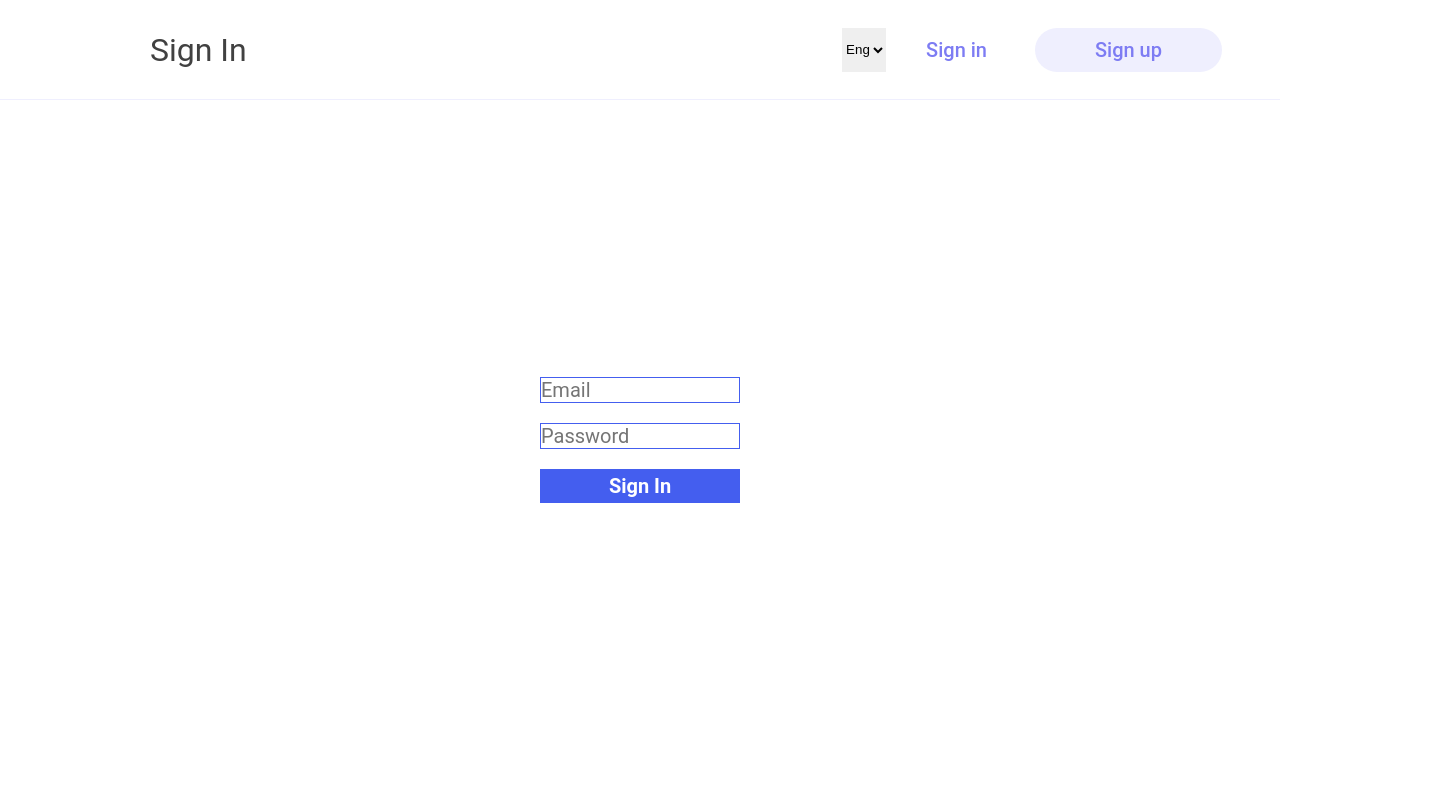
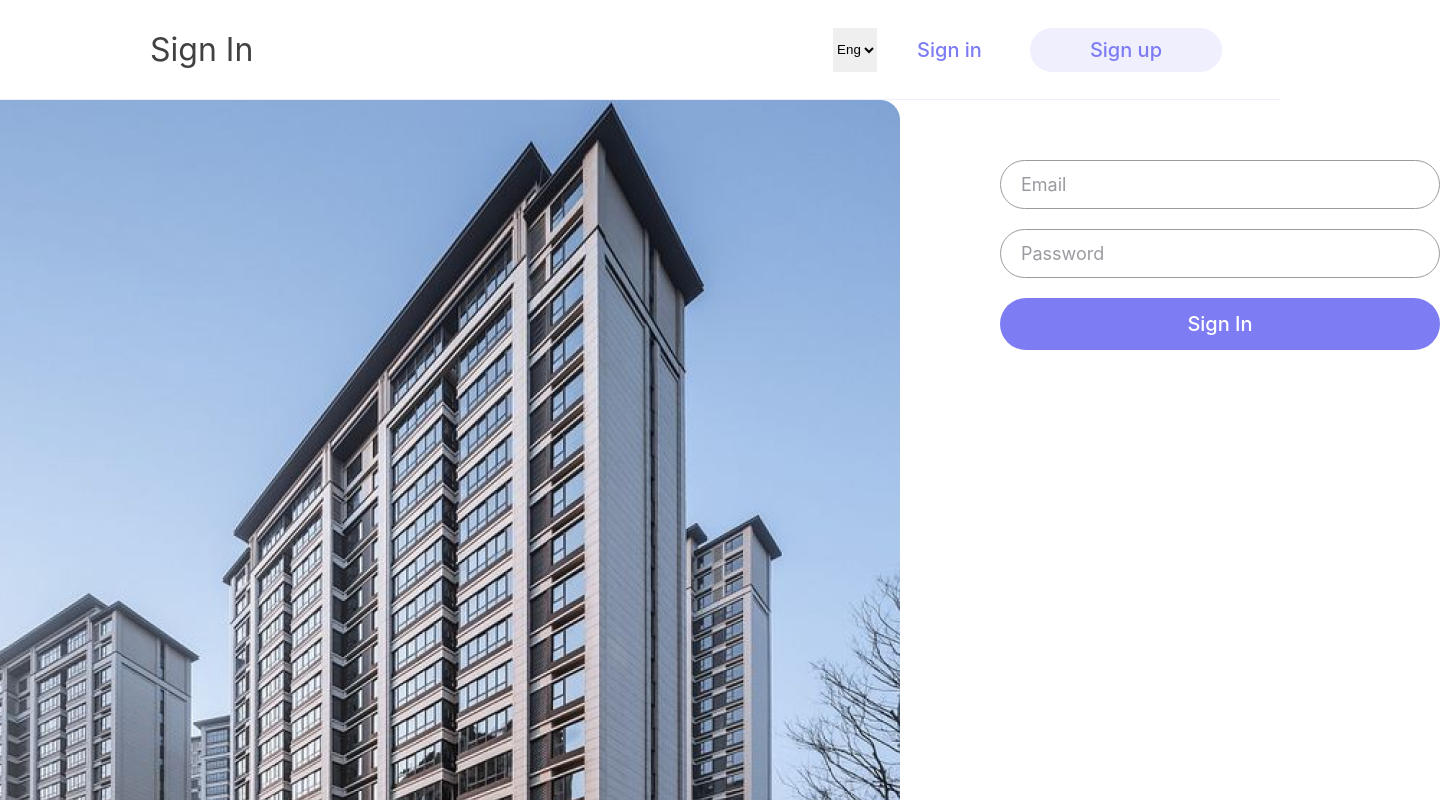
Before and after one commit to avdiachenko/teamchallenge-chat, a React (Vite) app in the folder frontend/: page /signin in a window 1280 px wide. Shown: the top 800 px of the page, 1440 px wide, since content can reach past the window. Built offline with nearby package versions, Linux system fonts and the light colour scheme.

Commit message:
feat: sign page base styles

```diff
--- a/frontend/src/pages/SignIn/SignIn.module.css
+++ b/frontend/src/pages/SignIn/SignIn.module.css
@@ -9,12 +9,11 @@
 
 .content {
   display: flex;
-  align-items: center;
-  justify-content: center;
-  flex-direction: column;
-  gap: 20px;
-  height: calc(100vh - 100px);
-  width: 100%;
+  flex-direction: row;
+  align-items: flex-start;
+  justify-content: space-between;
+  min-height: calc(100vh - 100px);
+  width: 1600px;
 }
 
 .form {
@@ -23,6 +22,8 @@
   align-items: center;
   justify-content: center;
   gap: 20px;
+  padding-top: 60px;
+  width: 440px;
 }
 
 .inputContainer {
@@ -31,25 +32,36 @@
   align-items: center;
   justify-content: center;
   gap: 5px;
+  width: 440px;
 }
 
 .input {
-  font-size: 20px;
-  border: 1px solid var(--primary-color);
-  width: 200px;
+  font-size: 18px;
+  font-weight: 400;
+  color: var(--black-color);
+  border: 1px solid var(--gray-color-500);
+  width: 100%;
+  padding: 13px 20px;
+  border-radius: 40px;
 }
 
+.input::placeholder {
+  color: var(--gray-color-500);
+  font-size: 18px;
+  font-weight: 400;
+}
 .error {
   color: red;
 }
 
 .submit {
   font-size: 20px;
-  font-weight: bold;
-  color: white;
-  background-color: var(--primary-color);
-  padding: 5px 10px;
-  width: 200px;
+  font-weight: 500;
+  color: var(--white-color);
+  background-color: var(--purple-color-600);
+  border-radius: 60px;
+  padding: 14px;
+  width: 100%;
   cursor: pointer;
 }
 
--- a/frontend/src/pages/SignIn/SignIn.tsx
+++ b/frontend/src/pages/SignIn/SignIn.tsx
@@ -3,6 +3,7 @@ import { SubmitHandler, useForm } from "react-hook-form";
 import { useNavigate } from "react-router-dom";
 import { useUserStore } from "../../entities/user/user.store";
 import { AuthData } from "../../entities/user/user.types";
+import signImage from "../../shared/assets/images/signImage.jpg";
 import { Header } from "../../widgets/Header/Header";
 import styles from "./SignIn.module.css";
 
@@ -28,7 +29,10 @@ export function SignIn() {
   return (
     <div className={styles.container}>
       <Header title="Sign In" />
+
       <div className={styles.content}>
+        <img src={signImage} alt="logo" className={styles.logo} />
+
         <form onSubmit={handleSubmit(onSubmit)} className={styles.form}>
           <div className={styles.inputContainer}>
             <input
@@ -63,12 +67,12 @@ export function SignIn() {
           </div>
 
           <input type="submit" value="Sign In" disabled={loading} className={styles.submit} />
+
+          <div className={styles.status}>
+            {loading && <p className={styles.request}>Login request</p>}
+            {error && <p className={styles.error}>{errorMessage}</p>}
+          </div>
         </form>
-
-        <div className={styles.status}>
-          {loading && <p className={styles.request}>Login request</p>}
-          {error && <p className={styles.error}>{errorMessage}</p>}
-        </div>
       </div>
     </div>
   );
--- a/frontend/src/pages/SignUp/SignUp.module.css
+++ b/frontend/src/pages/SignUp/SignUp.module.css
@@ -9,12 +9,11 @@
 
 .content {
   display: flex;
-  align-items: center;
-  justify-content: center;
-  flex-direction: column;
-  gap: 20px;
-  height: calc(100vh - 100px);
-  width: 100%;
+  flex-direction: row;
+  align-items: flex-start;
+  justify-content: space-between;
+  min-height: calc(100vh - 100px);
+  width: 1600px;
 }
 
 .form {
@@ -23,6 +22,8 @@
   align-items: center;
   justify-content: center;
   gap: 20px;
+  padding-top: 60px;
+  width: 440px;
 }
 
 .inputContainer {
@@ -31,12 +32,23 @@
   align-items: center;
   justify-content: center;
   gap: 5px;
+  width: 440px;
 }
 
 .input {
-  font-size: 20px;
-  border: 1px solid var(--primary-color);
-  width: 200px;
+  font-size: 18px;
+  font-weight: 400;
+  color: var(--black-color);
+  border: 1px solid var(--gray-color-500);
+  width: 100%;
+  padding: 13px 20px;
+  border-radius: 40px;
+}
+
+.input::placeholder {
+  color: var(--gray-color-500);
+  font-size: 18px;
+  font-weight: 400;
 }
 
 .error {
@@ -45,11 +57,12 @@
 
 .submit {
   font-size: 20px;
-  font-weight: bold;
-  color: white;
-  background-color: var(--primary-color);
-  padding: 5px 10px;
-  width: 200px;
+  font-weight: 500;
+  color: var(--white-color);
+  background-color: var(--purple-color-600);
+  border-radius: 60px;
+  padding: 14px;
+  width: 100%;
   cursor: pointer;
 }
 
--- a/frontend/src/pages/SignUp/SignUp.tsx
+++ b/frontend/src/pages/SignUp/SignUp.tsx
@@ -3,6 +3,7 @@ import { SubmitHandler, useForm } from "react-hook-form";
 import { useNavigate } from "react-router-dom";
 import { useUserStore } from "../../entities/user/user.store";
 import { RegistrationData } from "../../entities/user/user.types";
+import signImage from "../../shared/assets/images/signImage.jpg";
 import { Header } from "../../widgets/Header/Header";
 import styles from "./SignUp.module.css";
 
@@ -31,6 +32,8 @@ export function SignUp() {
       <Header title="Sign Up" />
 
       <div className={styles.content}>
+        <img src={signImage} alt="logo" className={styles.logo} />
+
         <form onSubmit={handleSubmit(onSubmit)} className={styles.form}>
           <div className={styles.inputContainer}>
             <input
@@ -126,13 +129,13 @@ export function SignUp() {
           </div>
 
           <input type="submit" value="Sign Up" disabled={regLoading} className={styles.submit} />
+
+          <div className={styles.status}>
+            {regLoading && <p className={styles.request}>Registration request</p>}
+            {regError && <p className={styles.error}>{regErrorMessage}</p>}
+            {regSuccess && <p className={styles.success}>Registration success</p>}
+          </div>
         </form>
-
-        <div className={styles.status}>
-          {regLoading && <p className={styles.request}>Registration request</p>}
-          {regError && <p className={styles.error}>{regErrorMessage}</p>}
-          {regSuccess && <p className={styles.success}>Registration success</p>}
-        </div>
       </div>
     </div>
   );
--- a/frontend/src/shared/constants/urls.ts
+++ b/frontend/src/shared/constants/urls.ts
@@ -1,2 +1 @@
-// export const BASE_URL = "https://teamchallenge-chat-jmsz.onrender.com";
-export const BASE_URL = "https://team-challenge-back.onrender.com";
+export const BASE_URL = "https://teamchallenge-chat-jmsz.onrender.com";
--- a/frontend/src/shared/styles/index.css
+++ b/frontend/src/shared/styles/index.css
@@ -27,7 +27,7 @@ aside {
 }
 html,
 body {
-  font-family: "Roboto";
+  font-family: "Inter", sans-serif;
   background-color: var(--bg-color);
   color: var(--text-color);
   font-size: 100%;
--- a/frontend/src/shared/styles/variables.css
+++ b/frontend/src/shared/styles/variables.css
@@ -3,4 +3,7 @@
   --secondary-color: #f97316;
   --purple-color-600: #7D7CF3;
   --purple-color-100: #EFEFFE;
+  --gray-color-500: #9A9BA0;
+  --white-color: #FFFFFF;
+  --black-color: #0C111D;
 }
```
Also changed, not shown: frontend/src/shared/assets/images/signImage.jpg (added).
